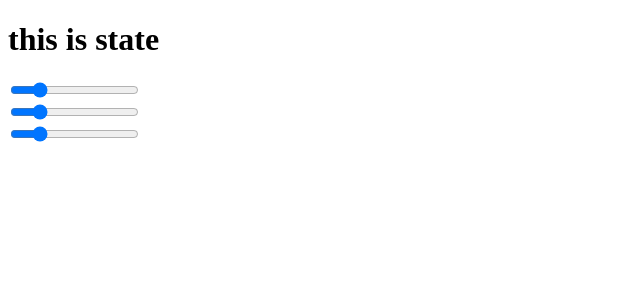
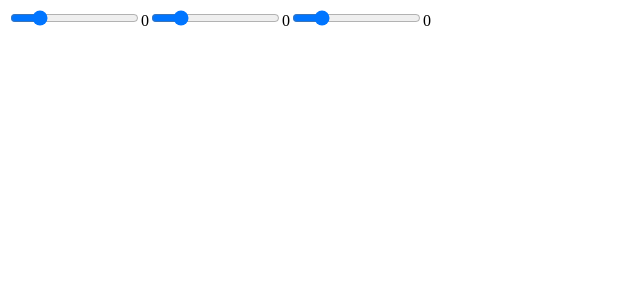
Before and after one commit to tanishi109/reactTutorial, a React app: page / in a window 1280 px wide. Shown: the top 300 px of the page, without its empty margins (0-640 px from the left). Built offline with nearby package versions, Linux system fonts and the light colour scheme.

Commit message:
update each value by refs

```diff
--- a/App.js
+++ b/App.js
@@ -5,32 +5,39 @@
   constructor() {
     super();
     this.state = {
-      txt: 'this is state',
-      num: 0
+      red:   0,
+      green: 0,
+      blue:  0
     }
     this.update = this.update.bind(this)
   }
   update(e) {
-    this.setState({txt: e.target.value})
+    this.setState({
+      red:   ReactDOM.findDOMNode(this.refs.red).value,
+      green: ReactDOM.findDOMNode(this.refs.green).value,
+      blue:  ReactDOM.findDOMNode(this.refs.blue).value
+    })
   }
   render() {
     return (
       <div>
-        <h1>{this.state.txt}</h1>
-        <Slider txt={this.state.txt} update={this.update} />
-        <Slider txt={this.state.txt} update={this.update} />
-        <Slider txt={this.state.txt} update={this.update} />
+        <Slider ref="red"   update={this.update} />
+        {this.state.red}
+        <Slider ref="green" update={this.update} />
+        {this.state.green}
+        <Slider ref="blue"  update={this.update} />
+        {this.state.blue}
       </div>
     )
   }
 }
 
-const Slider = (props) => {
+class Slider extends React.Component {
+  render() {
     return (
-      <div>
-        <input type="range" min="0" max="255" onChange={props.update} />
-      </div>
+        <input type="range" min="0" max="255" onChange={this.props.update} />
     )
+  }
 }
 
 export default App
```
